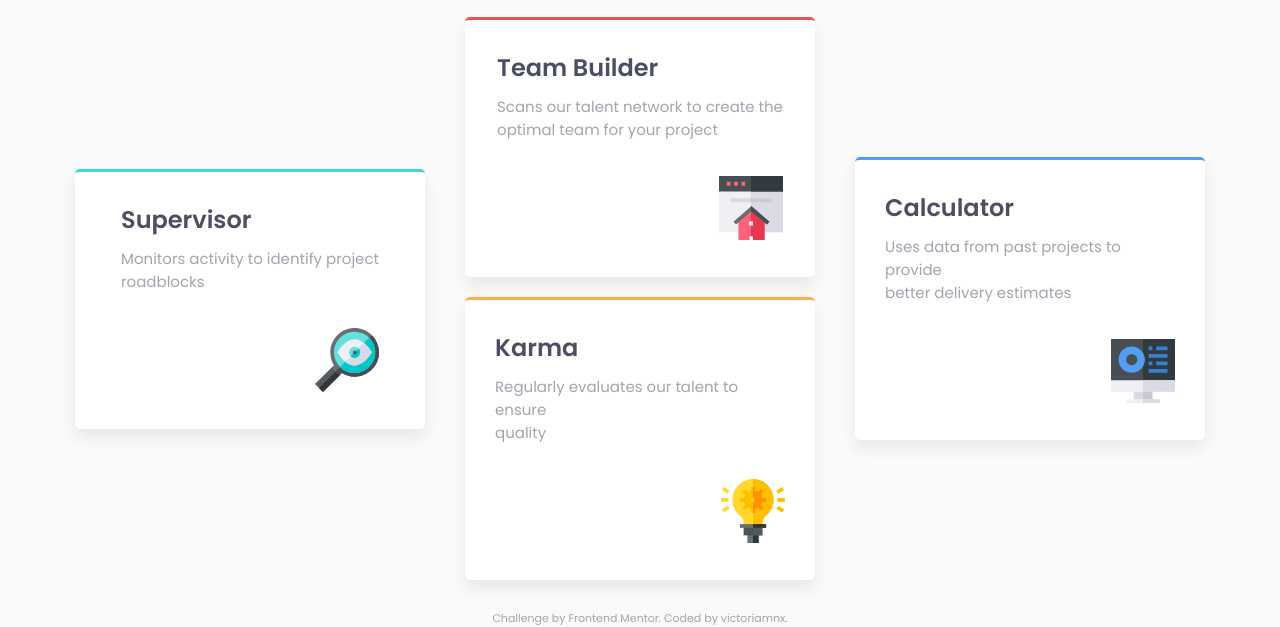
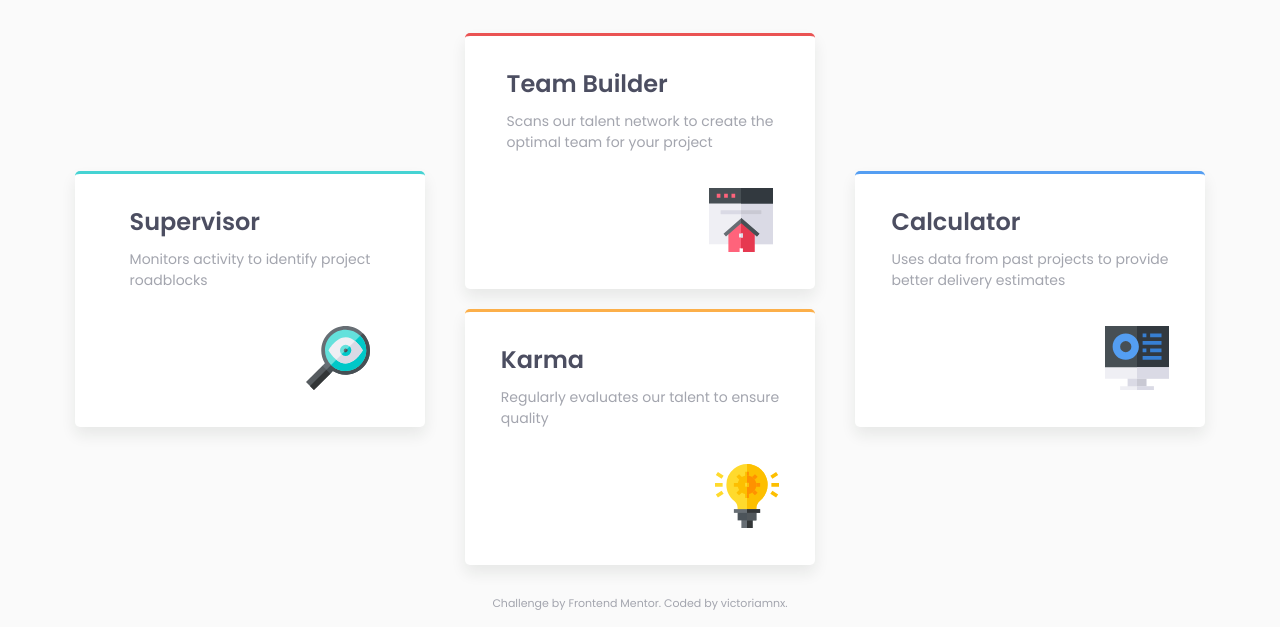
Before and after one commit to victoriamnx/Four-Card-Feature-Section, a plain HTML site: page index.html in a window 1280 px wide. Shown: the part 199-826 px from the top of the page. Drawn offline with Linux system fonts and the light colour scheme.

Commit message:
fixed: font size

```diff
--- a/style.css
+++ b/style.css
@@ -76,7 +76,7 @@ section {
 }
 
 #secao-esquerda p {
-  font-size: 15px;
+  font-size: 14px;
   margin-top: 10px;
   color: hsl(229, 6%, 66%);
 }
@@ -102,7 +102,7 @@ section {
 }
 
 #box-top p {
-  font-size: 15px;
+  font-size: 14px;
   margin-top: 10px;
   color: hsl(229, 6%, 66%);
 }
@@ -123,7 +123,7 @@ section {
 }
 
 #box-bottom p {
-  font-size: 15px;
+  font-size: 14px;
   margin-top: 10px;
   color: hsl(229, 6%, 66%);
 }
@@ -149,7 +149,7 @@ section {
 }
 
 #secao-direita p {
-  font-size: 15px;
+  font-size: 14px;
   margin-top: 10px;
   color: hsl(229, 6%, 66%);
 }
```
